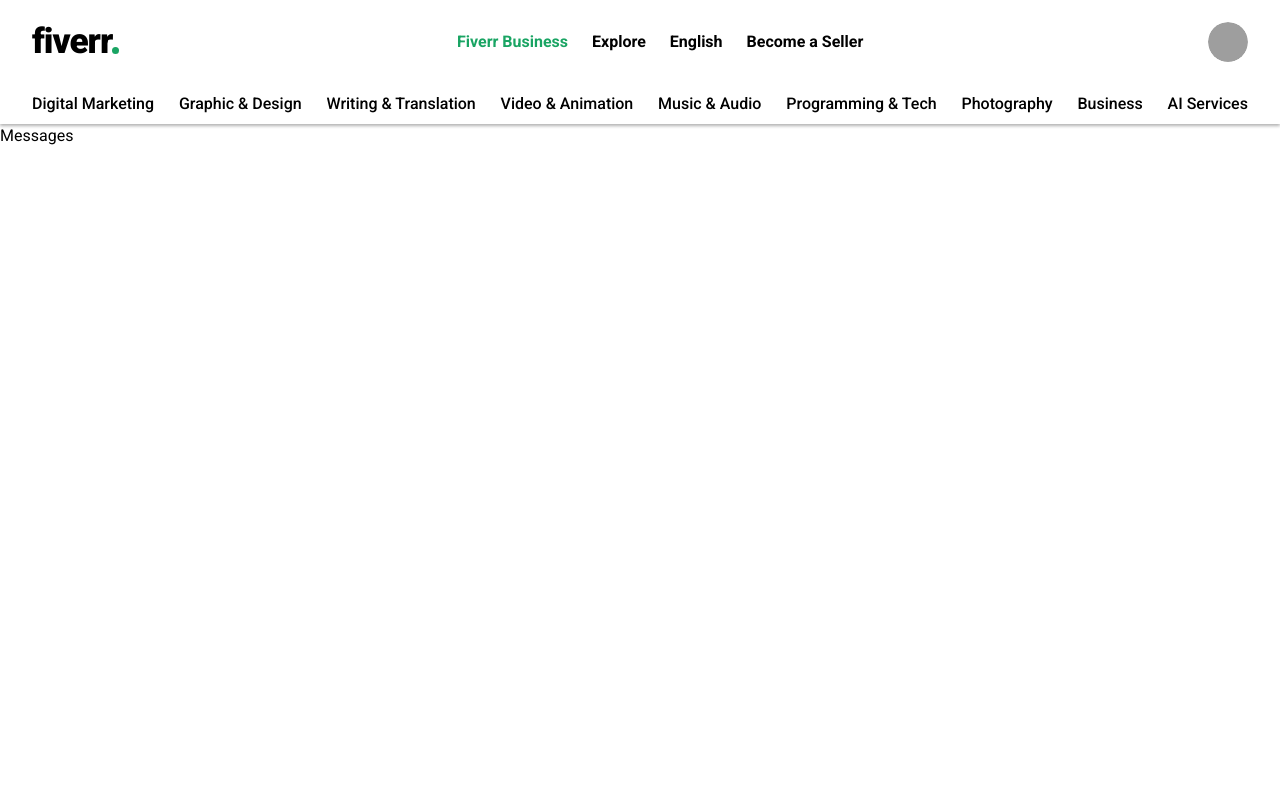
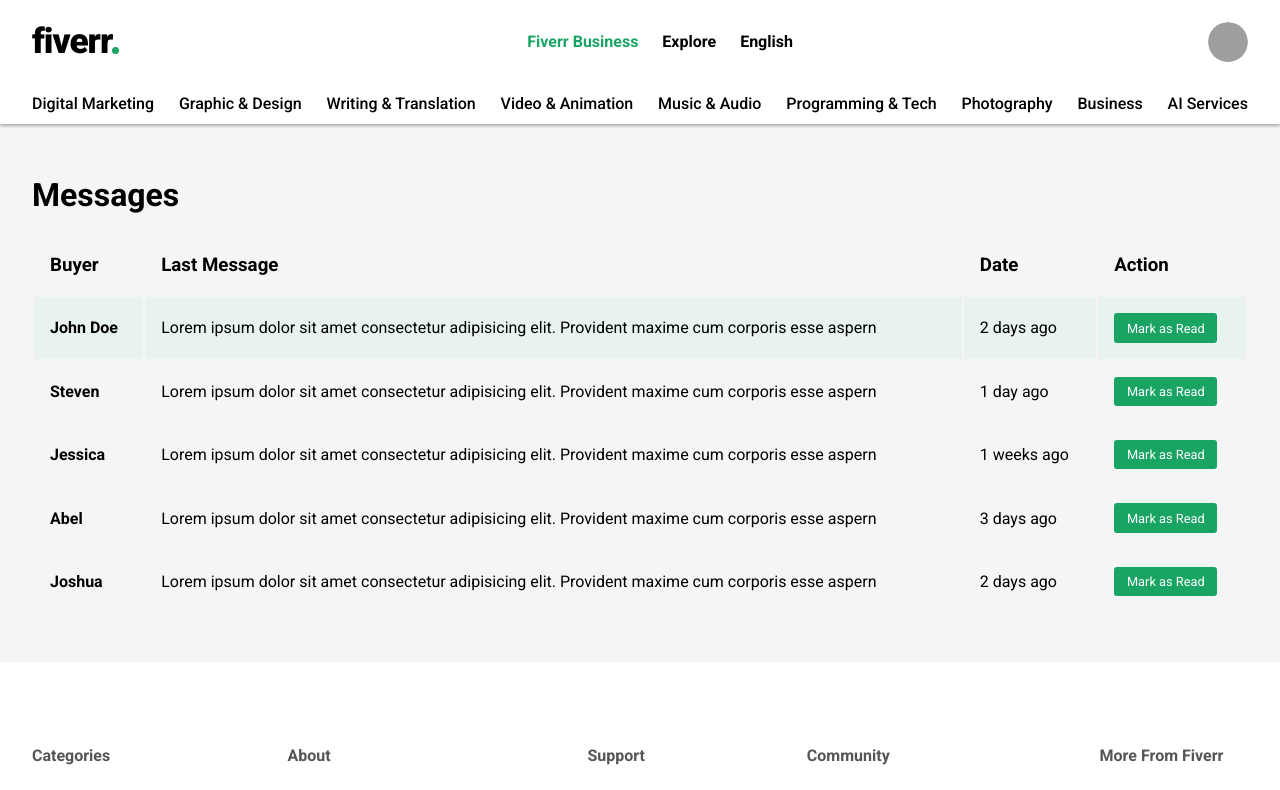
Before and after one commit to Yel-Yan-Web-Designer/fiverr-mern-stack-app, a React (Vite) app in the folder client/: page /messages in a window 1280 px wide. Shown: the top 790 px of the page. Built offline with nearby package versions, Linux system fonts and the light colour scheme; grey boxes are pictures that could not be loaded.

Commit message:
build messages page ui

```diff
--- a/client/src/components/navbar/Navbar.jsx
+++ b/client/src/components/navbar/Navbar.jsx
@@ -16,7 +16,7 @@ const Navbar = () => {
     const currentUser = {
         id: 1,
         username : "Anna",
-        isSeller : false
+        isSeller : true
     }
 
     function toggleNavMenu () {
--- a/client/src/pages/messages/Messages.jsx
+++ b/client/src/pages/messages/Messages.jsx
@@ -1,9 +1,101 @@
 import React from 'react';
 import "./Messages.scss";
+import { Link } from 'react-router-dom';
 
 const Messages = () => {
+  const currentUser = {
+    id : 1,
+    username : "Anna",
+    isSeller : true
+  }
+
+  const message = `Lorem ipsum dolor sit amet consectetur adipisicing elit. Provident
+  maxime cum corporis esse aspernatur laborum dolorum? Animi
+  molestias aliquam, cum nesciunt, aut, ut quam vitae saepe repellat
+  nobis praesentium placeat`;
+
   return (
-    <div className='message'>Messages</div>
+    <div className='messages'>
+      <div className="container">
+      <div className="title">
+          <h1>Messages</h1>
+        </div>
+
+        {/* table */}
+        <div className="table-container">
+          <table>
+            {/* table head */}
+            <tr>
+              <th><h3>{currentUser?.isSeller ? "Buyer" : "Seller"}</h3></th>
+              <th><h3>Last Message</h3></th>
+              <th><h3>Date</h3></th>
+              <th><h3>Action</h3></th>
+            </tr>
+            {/* table body */}
+            <tr className='active'>
+              <td><h4>John Doe</h4></td>
+              <td>
+              <Link className='messages-link' to="/message/123">
+                {message.substring(0, 100)}
+                </Link>
+              </td>
+              <td>2 days ago</td>
+              <td>
+                <button className="messages-btn">Mark as Read</button>
+              </td>
+            </tr>
+            <tr>
+              <td><h4>Steven</h4></td>
+              <td>
+              <Link className='messages-link' to="/message/123">
+                {message.substring(0, 100)}
+                </Link>
+              </td>
+              <td>1 day ago</td>
+              <td>
+                <button className="messages-btn">Mark as Read</button>
+              </td>
+            </tr>
+            <tr>
+              <td><h4>Jessica</h4></td>
+              <td>
+                <Link className='messages-link' to="/message/123">
+                {message.substring(0, 100)}
+                </Link>
+              </td>
+              <td>1 weeks ago</td>
+              <td>
+                <button className="messages-btn">Mark as Read</button>
+              </td>
+            </tr>
+            <tr>
+              <td><h4>Abel</h4></td>
+              <td>
+                <Link className='messages-link' to="/message/123">
+                {message.substring(0, 100)}
+                </Link>
+              </td>
+              <td>3 days ago</td>
+              <td>
+                <button className="messages-btn">Mark as Read</button>
+              </td>
+            </tr>
+            <tr>
+              <td><h4>Joshua</h4></td>
+              <td>
+                <Link className='messages-link' to="/message/123">
+                {message.substring(0, 100)}
+                </Link>
+              </td>
+              <td>2 days ago</td>
+              <td>
+                <button className="messages-btn">Mark as Read</button>
+              </td>
+            </tr>
+          </table>
+        </div>
+      </div>
+    </div>
   )
 }
 
--- a/client/src/pages/messages/Messages.scss
+++ b/client/src/pages/messages/Messages.scss
@@ -0,0 +1,72 @@
+@mixin devices ($breakpoint) { //the name of the mixin is devices
+
+    @if $breakpoint == bigtablet {
+        @media only screen and (max-width: 1024px) {
+          @content;
+        }
+      }
+
+    @if $breakpoint == tablet {
+    @media only screen and (max-width: 768px) {
+      @content;
+    }
+  }
+
+  @if $breakpoint == mobile {
+    @media only screen and (max-width: 450px) {
+      @content;
+    }
+  }
+}
+
+.messages{
+    padding: 3rem 2rem;
+    background-color: hsl(0, 0%, 90%, 0.4);
+
+    .container{
+
+
+        .table-container{
+            overflow-x: auto;
+
+            table{
+                width: 100%;
+                margin-top: 1rem;
+                text-align: left;
+                white-space: nowrap;
+
+                tr{
+                    th{
+                        padding: 1rem;
+                    }
+
+                    td {
+                        padding: 1rem;
+
+                        .messages-link{
+                            color: black;
+                        }
+
+                        .messages-btn{
+                            background: hsl(152, 74%, 37%);
+                            color: white;
+                            padding:0.45rem 0.8rem;
+                            font-size: 0.8rem;
+                            border: none;
+                            border-radius: 3px;
+                            cursor: pointer;
+
+                            &:hover{
+                                background: hsl(152, 74%, 27%);
+                            }
+                        }
+                    }
+                }
+
+                .active {
+                    background-color: hsla(152, 74%, 43%, 0.059);
+                }
+            }
+        }
+    }
+}
```
